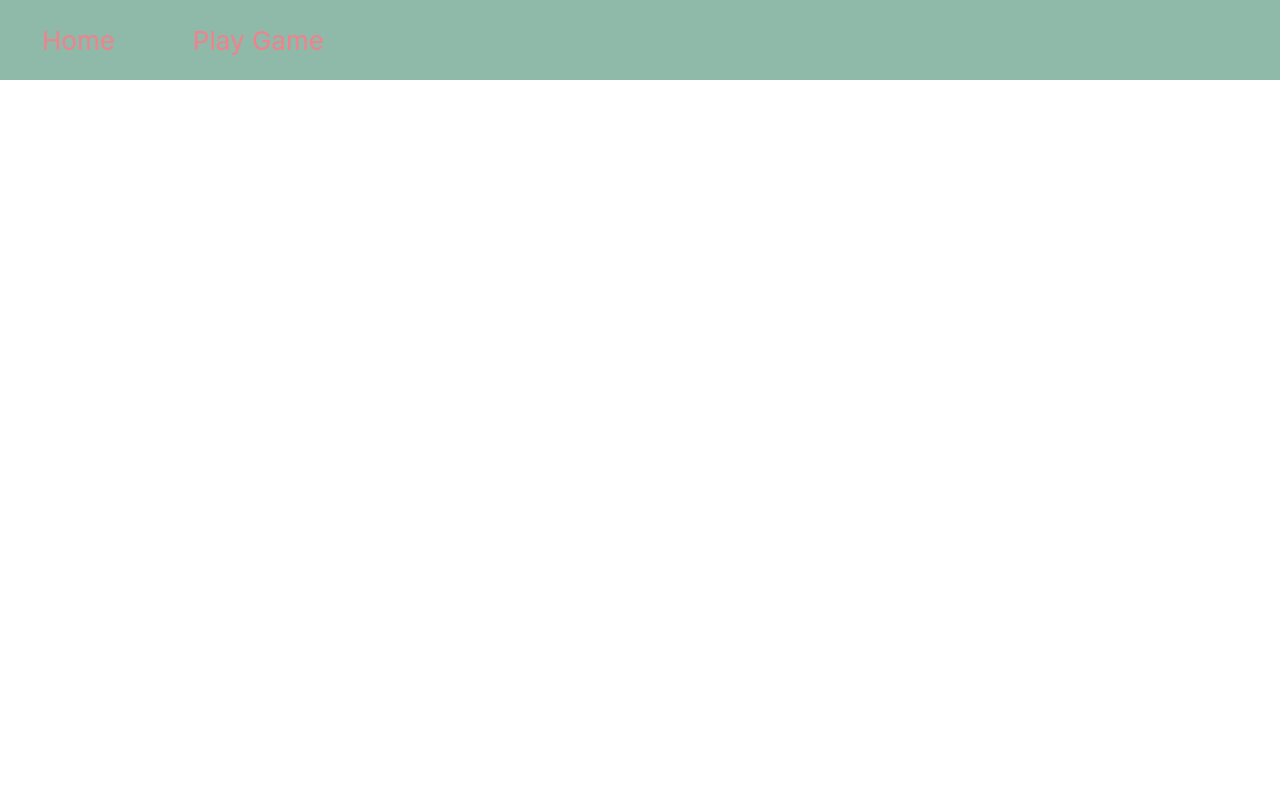
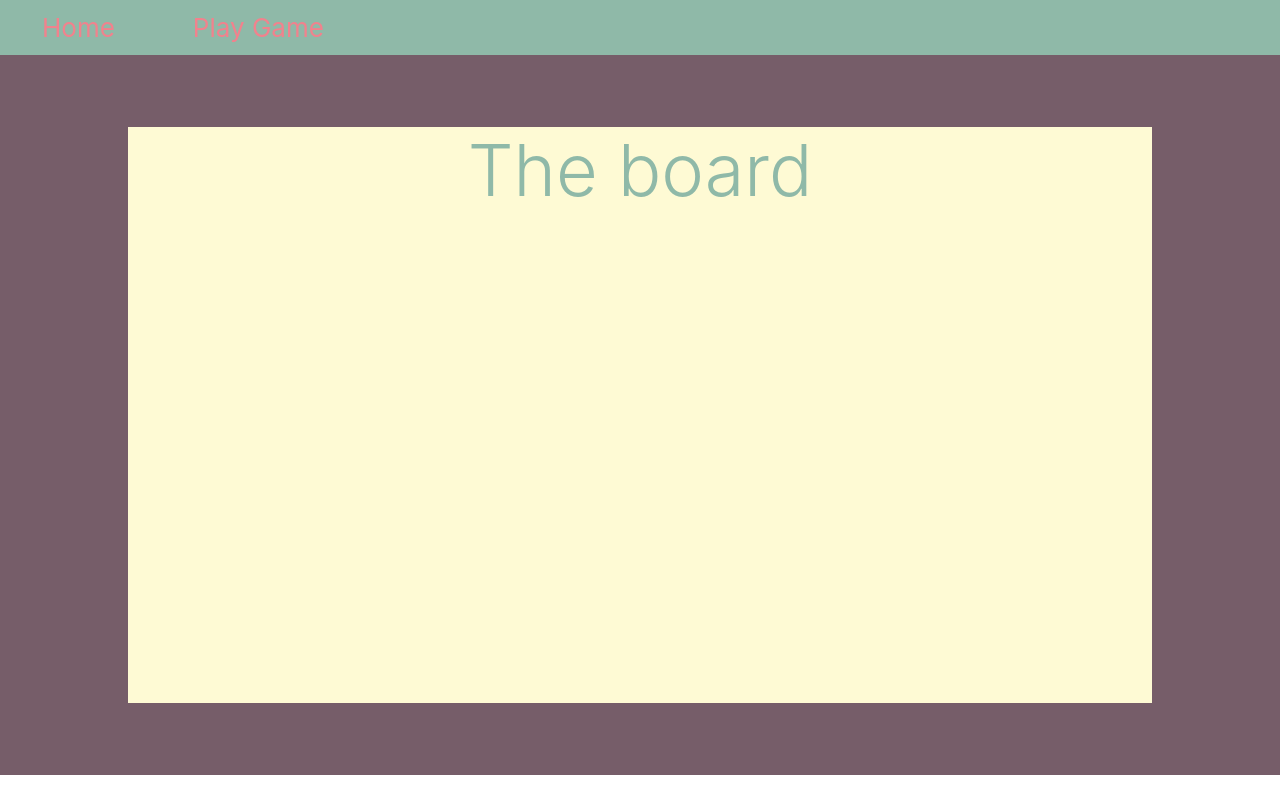
Before and after one commit to AndersonUniversity/Pong-in-React.js, a React (Create React App) app in the folder frontend/: page /game in a window 1280 px wide. Built offline with nearby package versions, Linux system fonts and the light colour scheme.

Commit message:
rough game board laid out

```diff
--- a/frontend/src/App.css
+++ b/frontend/src/App.css
@@ -1,3 +1,4 @@
 .App {
   text-align: center;
+  height: 100vh;
 }
--- a/frontend/src/App.js
+++ b/frontend/src/App.js
@@ -9,6 +9,7 @@ import { BrowserRouter, Route, Switch } from 'react-router-dom';
 import './App.css';
 import Home from './components/Home';
 import MenuBar from './components/MenuBar';
+import Game from './components/Game';
 
 function App() {
   return (
@@ -22,6 +23,7 @@ function App() {
         {/* these components are only shown with a route in the URL */}
         <Switch>
           <Route path="/" exact component={Home} />
+          <Route path="/game" component={Game} />
         </Switch>
       </BrowserRouter>
     </div>
--- /dev/null
+++ b/frontend/src/components/Game.css
@@ -0,0 +1,7 @@
+.Game {
+  background-color: #765d69;
+  height: 90%;
+  display: flex;
+  align-items: center;
+  justify-content: center;
+}
--- /dev/null
+++ b/frontend/src/components/Game.js
@@ -0,0 +1,21 @@
+// src/components/Game.js
+// the Game page for Pong
+
+// standard react components
+import React from 'react';
+
+// import the game board
+import GameArea from './GameArea';
+
+// style for this page
+import './Game.css';
+
+const Game = () => {
+  return (
+    <div className="Game">
+      <GameArea />
+    </div>
+  );
+};
+
+export default Game;
--- /dev/null
+++ b/frontend/src/components/GameArea.css
@@ -0,0 +1,6 @@
+.GameArea {
+  background-color: #fefad4;
+  height: 80%;
+  width: 80%;
+  color: black;
+}
--- /dev/null
+++ b/frontend/src/components/GameArea.js
@@ -0,0 +1,18 @@
+// src/components/GameArea.js
+// the Game area for Pong
+
+// standard react components
+import React from 'react';
+
+// style for this page
+import './GameArea.css';
+
+const GameArea = () => {
+  return (
+    <div className="GameArea">
+      <h1 className="display-3">The board</h1>
+    </div>
+  );
+};
+
+export default GameArea;
--- a/frontend/src/components/Home.css
+++ b/frontend/src/components/Home.css
@@ -1,3 +1,8 @@
+.Home {
+  text-align: center;
+  height: 80%;
+}
+
 h1 {
   color: #8fb9a8;
 }
--- a/frontend/src/components/MenuBar.css
+++ b/frontend/src/components/MenuBar.css
@@ -1,6 +1,6 @@
 .MenuBar {
   background-color: #8fb9a8;
-  min-height: 10vh;
+  height: 10%;
   font-size: calc(10px + 2vmin);
   color: black;
 }
```
